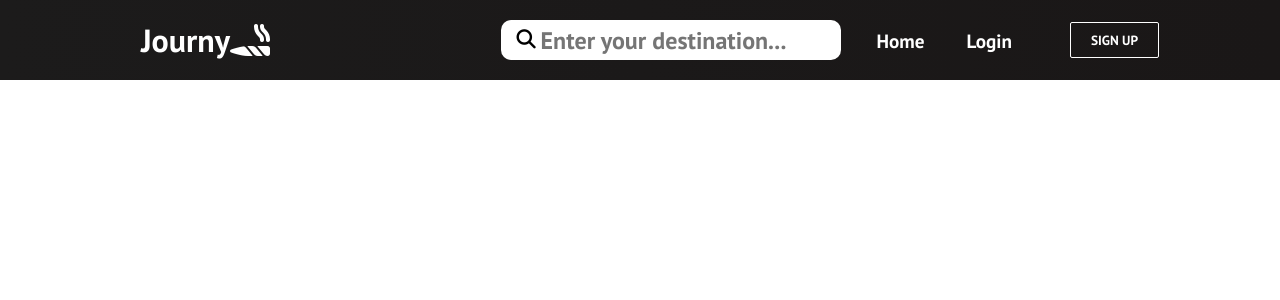
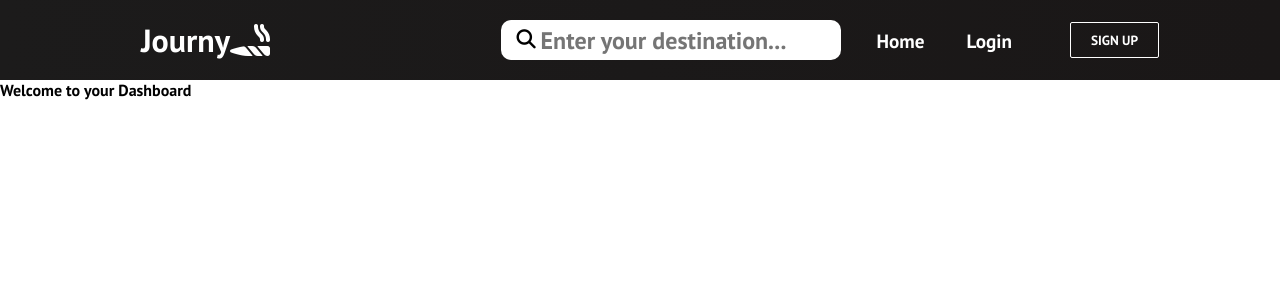
Before and after one commit to zacharyxzz/Journy, a React (Create React App) app in the folder react-journy/: page /dashboard in a window 1280 px wide. Shown: the top 300 px of the page. Built offline with nearby package versions, Linux system fonts and the light colour scheme; no server answers; sample sign-in values are in the browser's storage.

Commit message:
Added dashboard component

```diff
--- a/react-journy/src/App.js
+++ b/react-journy/src/App.js
@@ -1,10 +1,12 @@
 import React from "react";
 import "./App.css";
-import Navbar from "./components/Navbar";
 import { BrowserRouter as Router, Routes, Route } from "react-router-dom";
 import { Auth } from "./components/auth";
 import Home from "./components/pages/Home";
 import { Login } from "./components/Login";
+import Dashboard from "./components/pages/DashBoard";
+import Navbar from "./components/Navbar";
+import PrivateRoutes from "./components/utils/PrivateRoutes";
 
 function App() {
   return (
@@ -12,6 +14,9 @@ function App() {
       <Router>
         <Navbar />
         <Routes>
+          <Route element={<PrivateRoutes />}>
+            <Route element={<Dashboard />} path="/dashboard" exact />
+          </Route>
           <Route path="/sign-up" Component={Auth} />
           <Route path="/login" Component={Login} />
           <Route path="/" exact Component={Home} />
--- a/react-journy/src/components/Login.js
+++ b/react-journy/src/components/Login.js
@@ -1,24 +1,35 @@
 import { useState } from "react";
 import { auth } from "../config/firebase";
-import { createUserWithEmailAndPassword, signInWithEmailAndPassword } from "firebase/auth";
+import {
+  createUserWithEmailAndPassword,
+  signInWithEmailAndPassword,
+} from "firebase/auth";
 import "./Login.css";
+import { useNavigate } from "react-router-dom";
+import DashBoard from "./pages/DashBoard";
 
 export const Login = () => {
   const [loginEmail, setLoginEmail] = useState("");
   const [loginPassword, setLoginPassword] = useState("");
   const [errorMessage, setErrorMessage] = useState("");
   const [loginMessage, setLoginMessage] = useState("");
+  const navigate = useNavigate();
+
+  const goToDashboard = () => {
+    navigate("/dashboard");
+  };
 
   const signIn = async (event) => {
     event.preventDefault(); // Prevent the default form submission
     try {
       await signInWithEmailAndPassword(auth, loginEmail, loginPassword);
-            setLoginMessage('Login success');
-            setErrorMessage('');
+      setLoginMessage("Login success");
+      setErrorMessage("");
+      goToDashboard();
     } catch (error) {
       switch (error.code) {
-                case 'auth/invalid-credential':
-                    setErrorMessage('Incorrect email or password');
+        case "auth/invalid-credential":
+          setErrorMessage("Incorrect email or password");
           break;
         default:
           setErrorMessage(error.message);
@@ -46,22 +57,18 @@ export const Login = () => {
               value={loginPassword}
               onChange={(e) => setLoginPassword(e.target.value)}
             />
-                        {loginMessage && (
-                            <div className="loginMsg">
-                                {loginMessage}
-                            </div>
-                        )}
-                        {errorMessage && (
-                            <div className="error">
-                                {errorMessage}
-                            </div>
-                        )}
+            {loginMessage && <div className="loginMsg">{loginMessage}</div>}
+            {errorMessage && <div className="error">{errorMessage}</div>}
             <div className="forgot">
               <a href="#">Forgot password?</a>
             </div>
-                        <button type="submit" className="log">Login</button>
+            <button type="submit" className="log">
+              Login
+            </button>
             <div className="register">
-                            <p>Don't have an account? <a href="/sign-up">Register here</a></p>
+              <p>
+                Don't have an account? <a href="/sign-up">Register here</a>
+              </p>
             </div>
           </div>
         </form>
--- /dev/null
+++ b/react-journy/src/components/pages/DashBoard.js
@@ -0,0 +1,9 @@
+const Dashboard = () => {
+  return (
+    <div>
+      <p>Welcome to your Dashboard</p>
+    </div>
+  );
+};
+
+export default Dashboard;
--- /dev/null
+++ b/react-journy/src/components/utils/PrivateRoutes.js
@@ -0,0 +1,8 @@
+import { Outlet, Navigate } from "react-router-dom";
+
+const PrivateRoutes = () => {
+  let auth = { token: localStorage.getItem("authenticated") };
+  return auth.token ? <Outlet /> : <Navigate to="/login" />;
+};
+
+export default PrivateRoutes;
```
Lines whose indentation alone changed are shown as unchanged.
